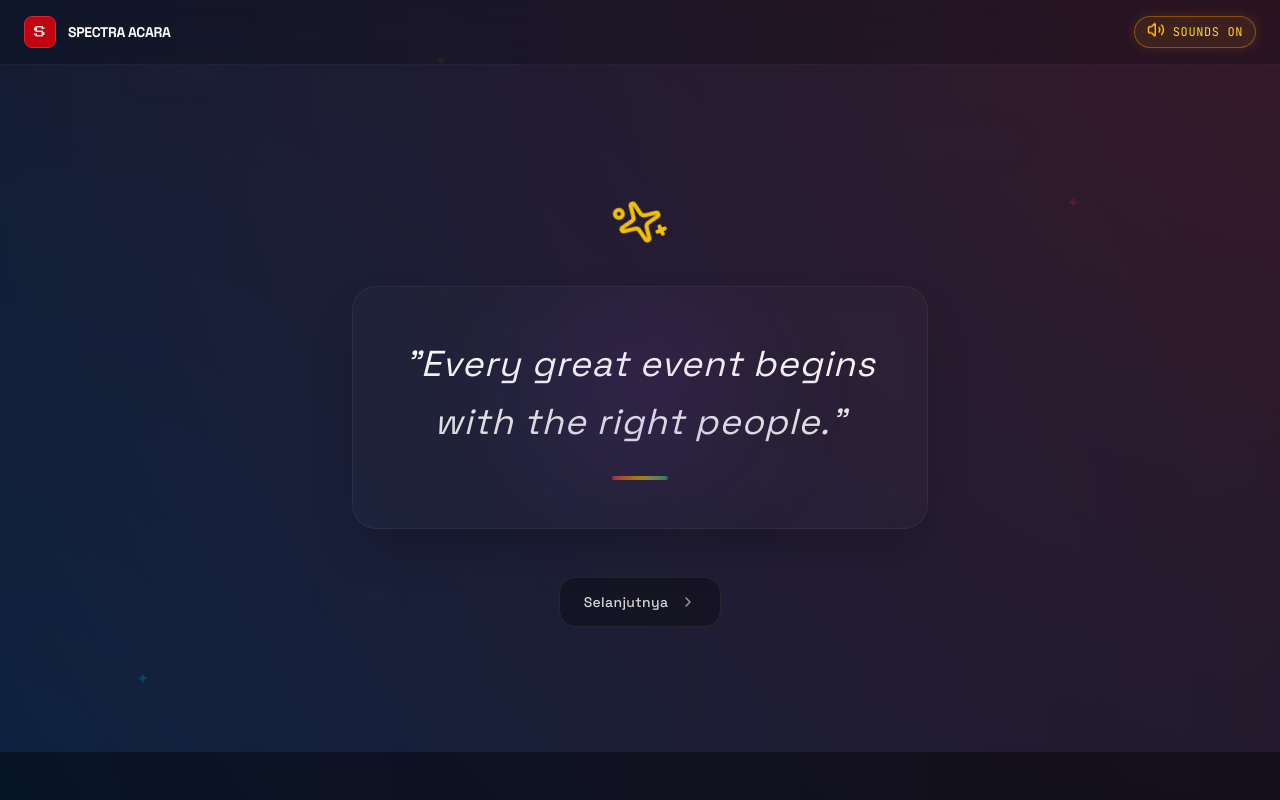
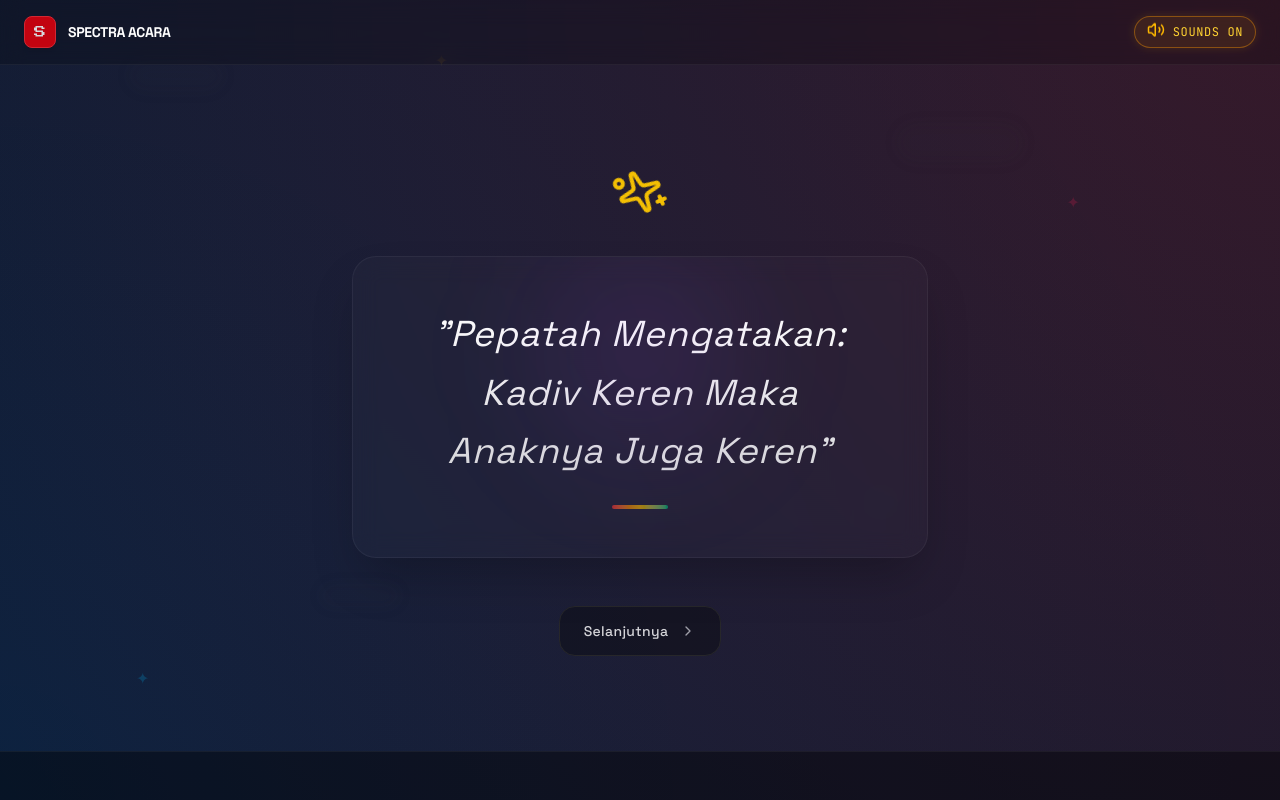
Before and after one commit to firman-gel/spectra-reveal, a React (Vite) app: page / in a window 1280 px wide. Both pictures are taken after a click on the button "START REVEAL". Built offline with nearby package versions, Linux system fonts and the light colour scheme.

Commit message:
ganti text

```diff
--- a/src/App.tsx
+++ b/src/App.tsx
@@ -452,7 +452,7 @@ export default function App() {
                 <div className="absolute top-0 left-1/2 -translate-x-1/2 w-48 h-48 bg-purple-500/10 rounded-full blur-3xl pointer-events-none" />
 
                 <h2 className="font-display text-2xl md:text-4xl font-light italic text-transparent bg-clip-text bg-gradient-to-b from-white to-zinc-300 tracking-wide leading-relaxed">
-                  "Every great event begins with the right people."
+                  "Pepatah Mengatakan: Kadiv Keren Maka Anaknya Juga Keren"
                 </h2>
 
                 <div className="w-14 h-1 bg-gradient-to-r from-red-500 via-amber-400 to-emerald-500 mx-auto mt-6 rounded-full opacity-60" />
```
